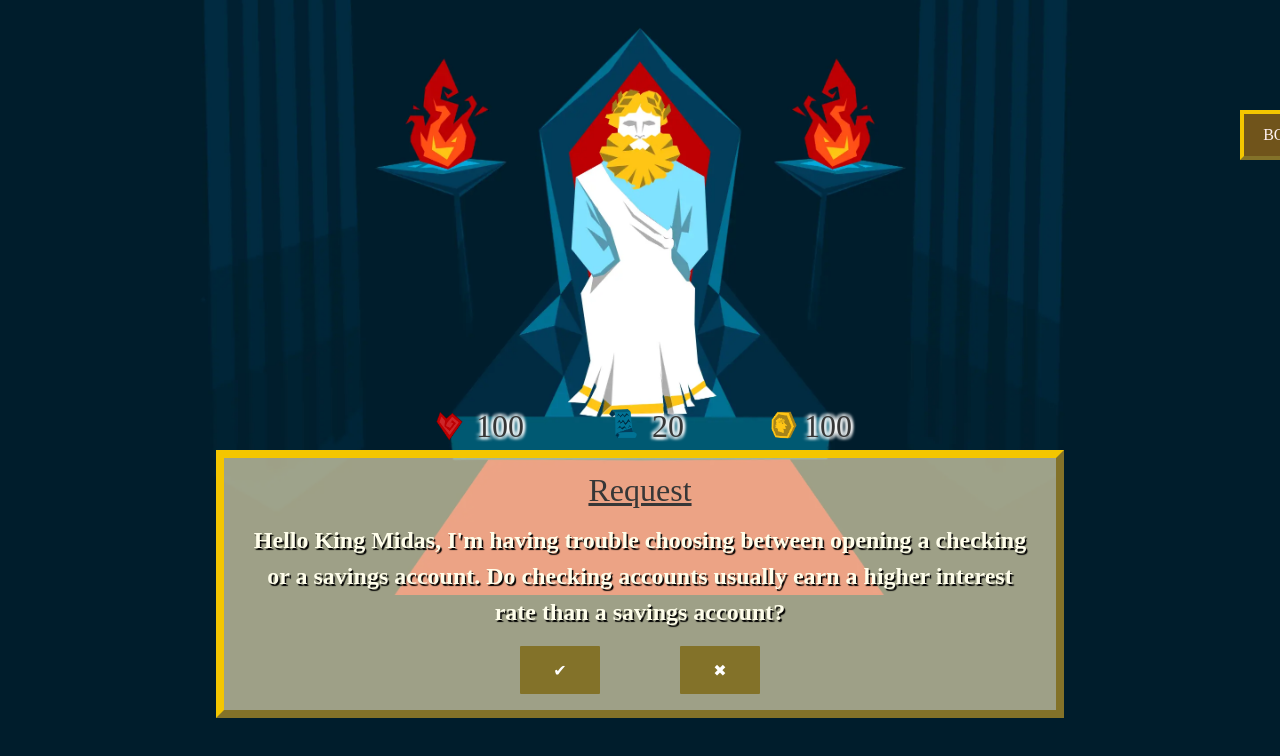
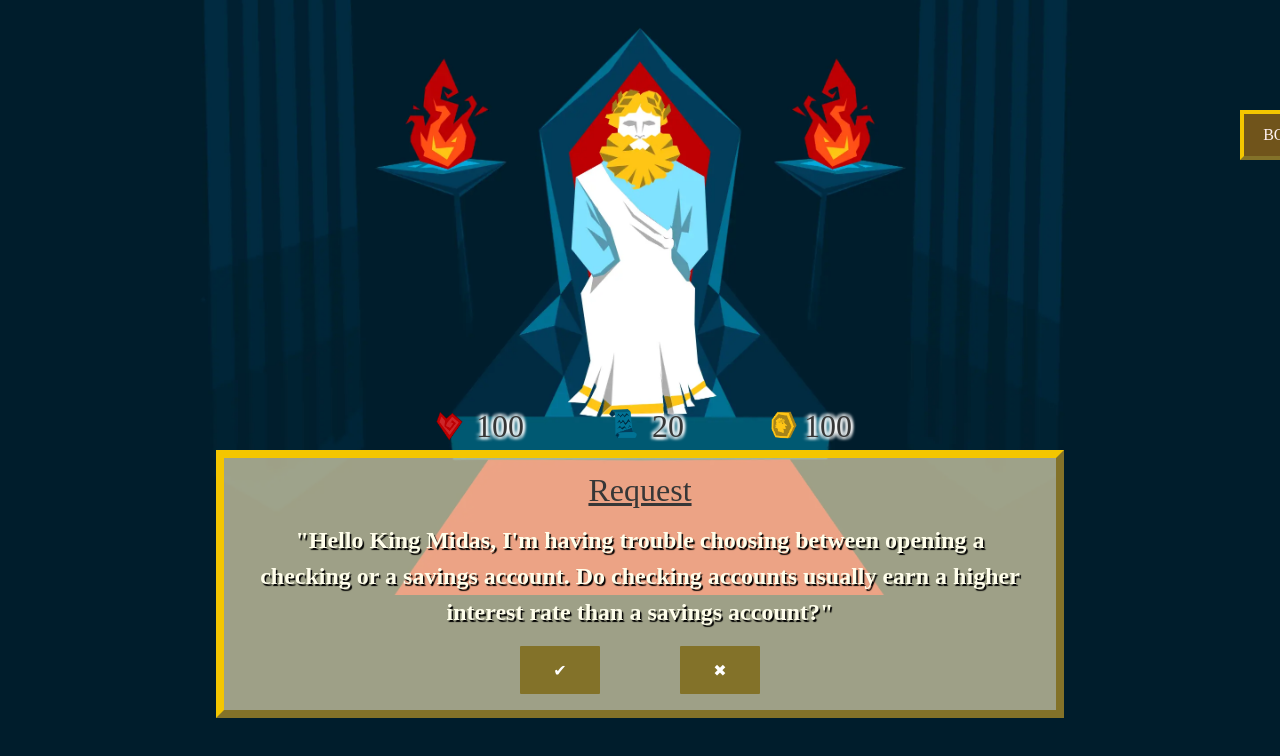
Before and after one commit to sgjohnson455/Hackillinois-2025-Golden-Decisions, a React (Vite) app in the folder my-react-app/: page /maingame in a window 1280 px wide. Shown: the top 756 px of the page. Built offline with nearby package versions, Linux system fonts and the light colour scheme; a web font is replaced by a local one.

Commit message:
added quotes to request

```diff
--- a/my-react-app/src/components/Textbox.jsx
+++ b/my-react-app/src/components/Textbox.jsx
@@ -17,7 +17,7 @@ export default function Textbox() {
     return (
         <div className={styles.layout}>
             <p className={styles.header}> <u>Request</u> </p>
-            <h2 className={styles.text}>{request.description}</h2>
+            <h2 className={styles.text}>"{request.description}"</h2>
             <div style={{ display: 'flex', flexDirection: 'row', gap: '5rem' }}>
                 <button className={styles.button} id={`YES`} onClick={() => { reqId = updateStats(request.id, true); chooseRequest(reqId) }}>✔</button>
                 <button className={styles.button} id={`NO`} onClick={() => { reqId = updateStats(request.id, false); chooseRequest(reqId) }}>✖</button>
```
